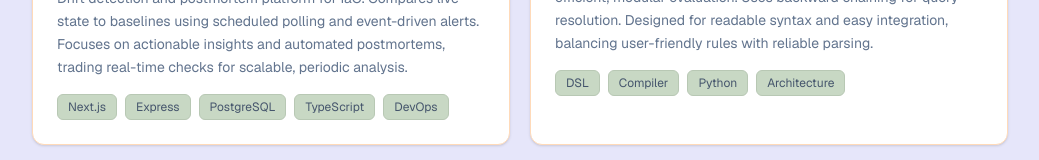
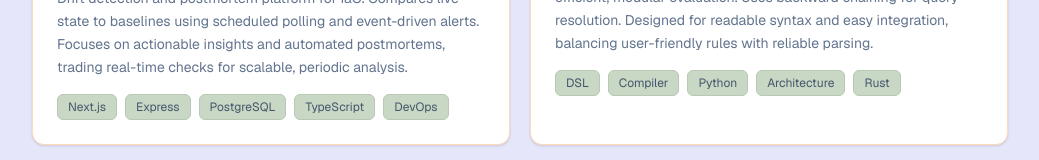
Before and after one commit to jaysyrk/jaysyrk.github.io, a Next.js app: page / in a window 1280 px wide. Shown: the part 1044-1204 px from the top of the page, without its empty margins (120-1159 px from the left). Built offline with nearby package versions, Linux system fonts and the light colour scheme.

Commit message:
docs: add Rust tag to teleos project

```diff
--- a/app/page.tsx
+++ b/app/page.tsx
@@ -31,7 +31,7 @@ const projects = [
     tagline: "Rule Engine DSL",
     description:
       "Logic engine and DSL that parses business rules into an AST for efficient, modular evaluation. Uses backward chaining for query resolution. Designed for readable syntax and easy integration, balancing user-friendly rules with reliable parsing.",
-    tags: ["DSL", "Compiler", "Python", "Architecture"],
+    tags: ["DSL", "Compiler", "Python", "Architecture", "Rust"],
     href: "https://github.com/jaysyrk/teleos",
     highlight: true,
   },
```
